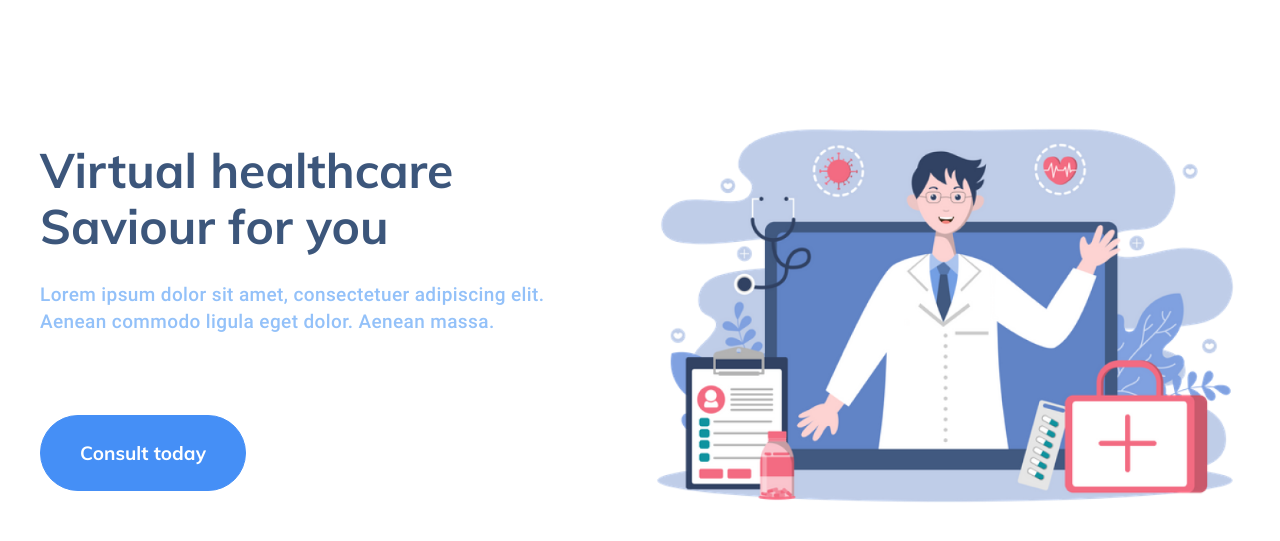
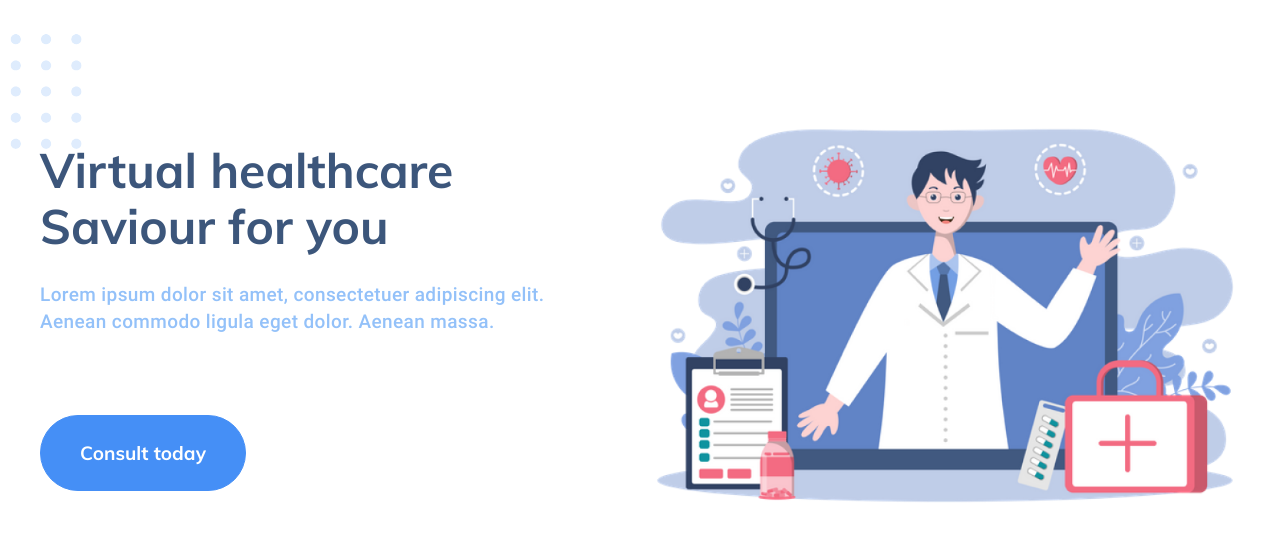
Before and after one commit to yaluvv/saviour-care, a website: page src/index.html in a window 1280 px wide. Shown: the part 107-648 px from the top of the page. Drawn offline with Linux system fonts and the light colour scheme; files whose address does not match are found by name.

Commit message:
added element image for hero section

```diff
--- a/src/scss/modules/_hero.scss
+++ b/src/scss/modules/_hero.scss
@@ -1,5 +1,16 @@
 .hero {
     padding: 124px 0 108px;
+    position: relative;
+
+    &::before {
+        content: "";
+        position: absolute;
+        left: 0;
+        top: 55px;
+        background: url(/images/hero/element.svg);
+        width: 82px;
+        height: 115px;
+    }
     &__row {
         display: flex;
         justify-content: space-between;
```
Also changed, not shown: src/css/style.min.css.
